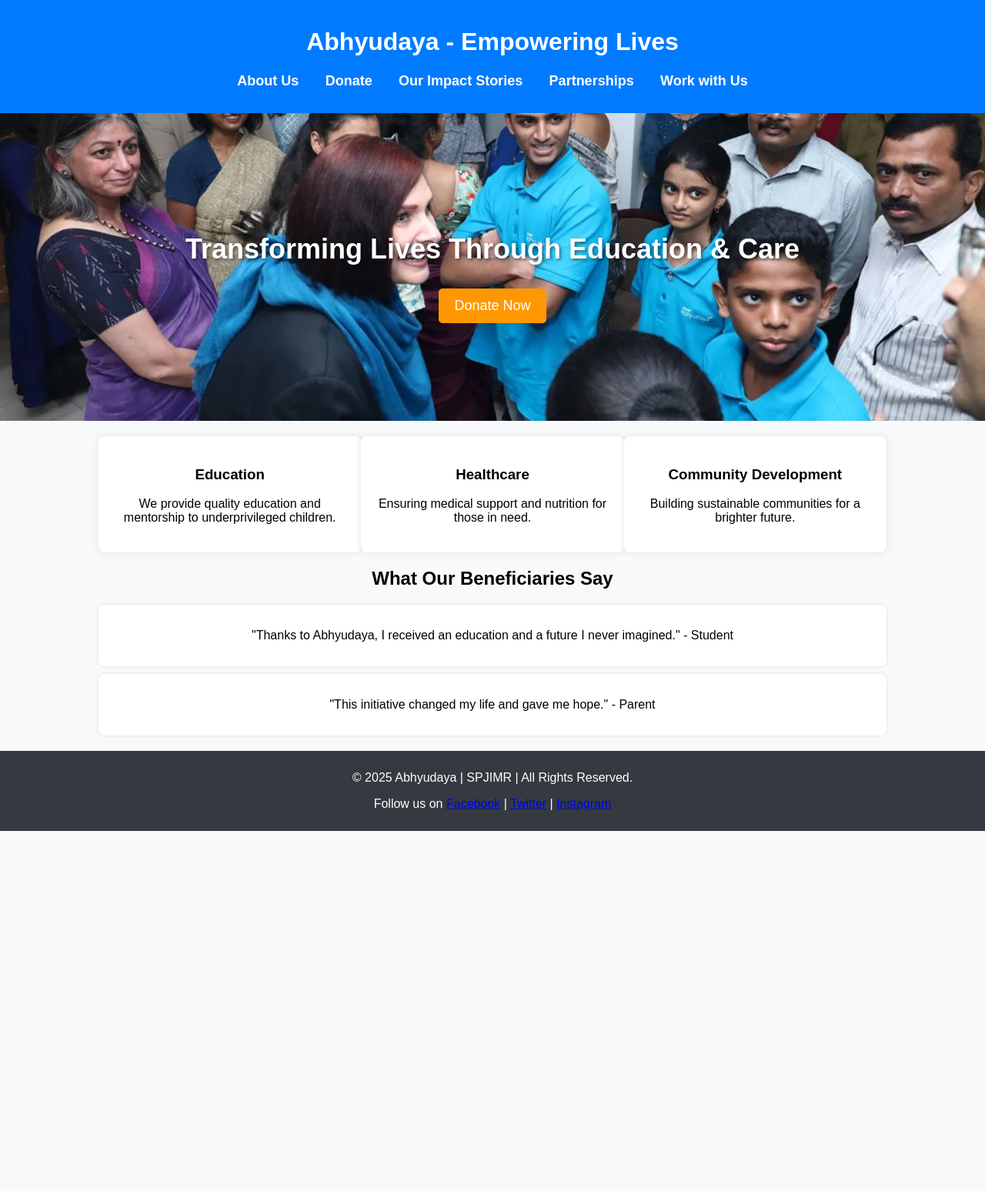
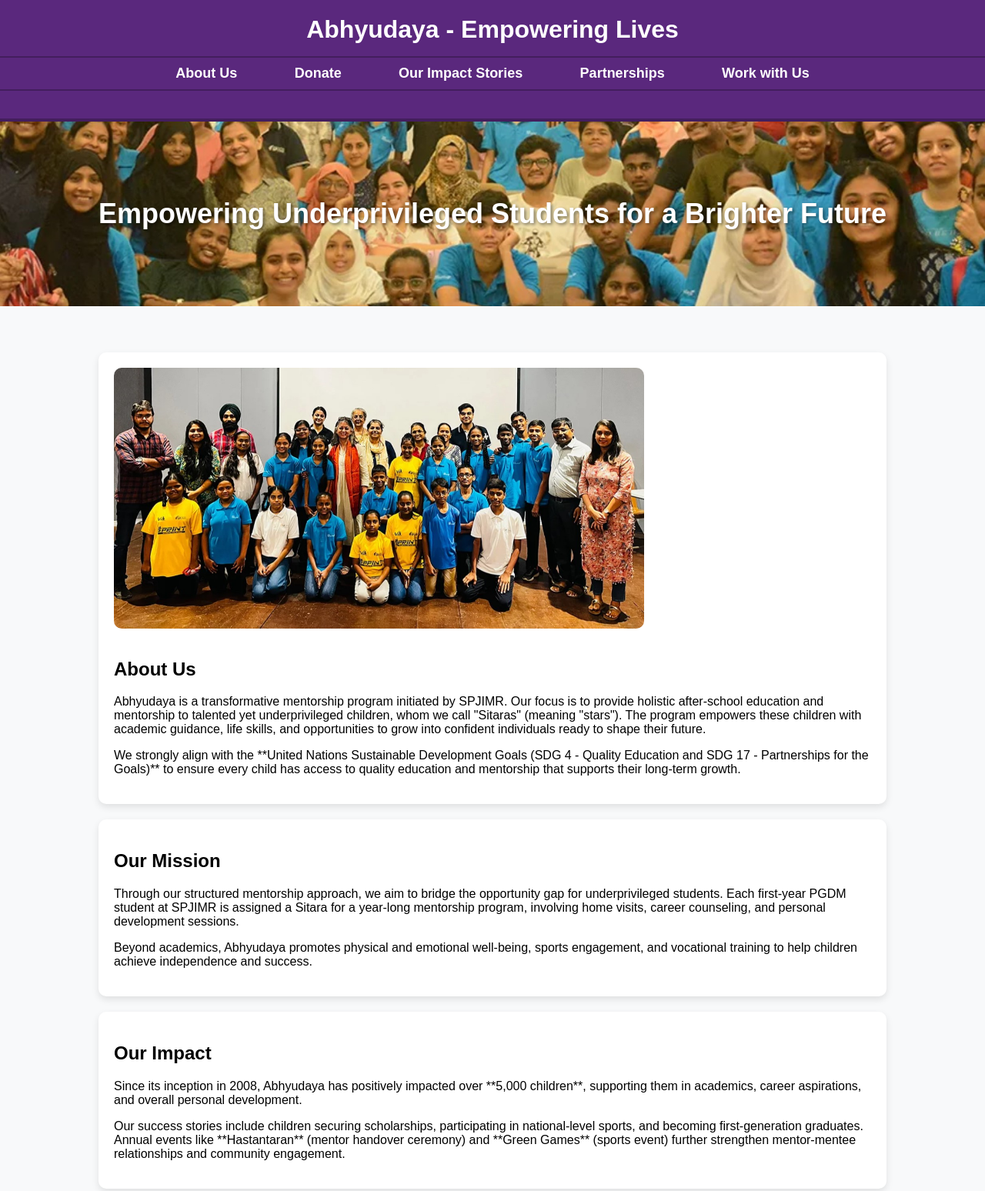
Before and after one commit to vasumittal-spjimr/donate, a plain HTML site: page index.html in a window 1280 px wide. Shown: the top 1548 px of the page at 77% size. Before the commit the page ends 1080 px from the top, so only its background shows below. Drawn offline with Linux system fonts and the light colour scheme.

Commit message:
Add files via upload

```diff
--- a/index.html
+++ b/index.html
@@ -3,7 +3,7 @@
 <head>
     <meta charset="UTF-8">
     <meta name="viewport" content="width=device-width, initial-scale=1.0">
-    <title>Abhyudaya - Transforming Lives</title>
+    <title>About Us - Abhyudaya</title>
     <link rel="stylesheet" href="styles.css">
     <style>
         body {
@@ -11,79 +11,102 @@
             margin: 0;
             padding: 0;
             background-color: #f8f9fa;
-            text-align: center;
         }
         header {
-            background-color: #007bff;
+            background-color: #5A287D; /* SPJIMR Purple */
             color: white;
-            padding: 15px 0;
+            padding: 20px 0;
+            text-align: center;
+            border-bottom: 4px solid #431E5D;
+        }
+        header h1 {
+            font-size: 32px;
+            font-weight: bold;
+            margin: 0;
+        }
+        nav {
+            margin-top: 10px;
         }
         nav ul {
             list-style: none;
             padding: 0;
+            text-align: center;
+            border-top: 2px solid #431E5D;
+            border-bottom: 2px solid #431E5D;
+            padding: 10px 0;
         }
         nav ul li {
             display: inline;
-            margin: 0 15px;
+            margin: 0 20px;
+            padding: 10px 15px;
         }
         nav ul li a {
             color: white;
             text-decoration: none;
             font-size: 18px;
+            font-weight: bold;
+            transition: color 0.3s, border-bottom 0.3s;
+        }
+        nav ul li a:hover {
+            color: #FFD700;
+            border-bottom: 2px solid #FFD700;
         }
         .hero {
-            background: url('hero_image.jpg') no-repeat center center/cover;
-            height: 400px;
+            background: url('about_hero.jpg') no-repeat center center/cover;
+            height: 200px;
             display: flex;
             align-items: center;
             justify-content: center;
-            flex-direction: column;
             color: white;
             text-shadow: 2px 2px 4px rgba(0, 0, 0, 0.5);
+            font-size: 36px;
+            font-weight: bold;
+            text-align: center;
+            padding: 20px;
+            background-color: #5A287D;
         }
-        .hero h1 {
-            font-size: 36px;
+        .container {
+            width: 80%;
+            margin: 40px auto;
+            text-align: center;
         }
-        .hero button {
-            padding: 12px 20px;
-            background: #ff9800;
+        .about-section, .mission-section, .impact-section {
+            background: white;
+            padding: 20px;
+            border-radius: 10px;
+            box-shadow: 0px 4px 10px rgba(0, 0, 0, 0.1);
+            text-align: left;
+            margin-bottom: 20px;
+        }
+        .about-section img {
+            width: 70%;
+            border-radius: 10px;
+            margin-bottom: 15px;
+        }
+        .cta {
+            text-align: center;
+            margin-top: 40px;
+        }
+        .cta button {
+            padding: 15px 25px;
+            font-size: 18px;
+            background-color: #FFD700;
+            color: #5A287D;
             border: none;
-            font-size: 18px;
-            color: white;
+            border-radius: 8px;
             cursor: pointer;
-            border-radius: 5px;
+            font-weight: bold;
         }
-        .section-container {
-            width: 80%;
-            margin: auto;
-            display: flex;
-            justify-content: space-between;
-            margin-top: 20px;
-        }
-        .section {
-            width: 30%;
-            padding: 20px;
-            background: white;
-            border-radius: 8px;
-            box-shadow: 0px 0px 10px rgba(0, 0, 0, 0.1);
-        }
-        .testimonials {
-            width: 80%;
-            margin: auto;
-            margin-top: 20px;
-        }
-        .testimonial {
-            background: white;
-            padding: 15px;
-            border-radius: 8px;
-            margin-bottom: 10px;
-            box-shadow: 0px 0px 5px rgba(0, 0, 0, 0.1);
+        .cta button:hover {
+            background-color: #FFC107;
         }
         footer {
+            background-color: #5A287D;
+            color: white;
+            text-align: center;
+            padding: 15px 0;
             margin-top: 20px;
-            background-color: #343a40;
-            color: white;
-            padding: 10px 0;
+            border-top: 4px solid #431E5D;
         }
     </style>
 </head>
@@ -101,39 +124,37 @@
         </nav>
     </header>
 
-    <section class="hero">
-        <h1>Transforming Lives Through Education & Care</h1>
-        <button onclick="window.location.href='donate.html'">Donate Now</button>
-    </section>
+    <div class="hero">Empowering Underprivileged Students for a Brighter Future</div>
 
-    <div class="section-container">
-        <div class="section">
-            <h3>Education</h3>
-            <p>We provide quality education and mentorship to underprivileged children.</p>
-        </div>
-        <div class="section">
-            <h3>Healthcare</h3>
-            <p>Ensuring medical support and nutrition for those in need.</p>
-        </div>
-        <div class="section">
-            <h3>Community Development</h3>
-            <p>Building sustainable communities for a brighter future.</p>
+    <div class="container">
+        <section class="about-section">
+            <img src="mentorship_program.jpg" alt="Mentorship Program">
+            <h2>About Us</h2>
+            <p>Abhyudaya is a transformative mentorship program initiated by SPJIMR. Our focus is to provide holistic after-school education and mentorship to talented yet underprivileged children, whom we call "Sitaras" (meaning "stars"). The program empowers these children with academic guidance, life skills, and opportunities to grow into confident individuals ready to shape their future.</p>
+            <p>We strongly align with the **United Nations Sustainable Development Goals (SDG 4 - Quality Education and SDG 17 - Partnerships for the Goals)** to ensure every child has access to quality education and mentorship that supports their long-term growth.</p>
+        </section>
+
+        <section class="mission-section">
+            <h2>Our Mission</h2>
+            <p>Through our structured mentorship approach, we aim to bridge the opportunity gap for underprivileged students. Each first-year PGDM student at SPJIMR is assigned a Sitara for a year-long mentorship program, involving home visits, career counseling, and personal development sessions.</p>
+            <p>Beyond academics, Abhyudaya promotes physical and emotional well-being, sports engagement, and vocational training to help children achieve independence and success.</p>
+        </section>
+
+        <section class="impact-section">
+            <h2>Our Impact</h2>
+            <p>Since its inception in 2008, Abhyudaya has positively impacted over **5,000 children**, supporting them in academics, career aspirations, and overall personal development.</p>
+            <p>Our success stories include children securing scholarships, participating in national-level sports, and becoming first-generation graduates. Annual events like **Hastantaran** (mentor handover ceremony) and **Green Games** (sports event) further strengthen mentor-mentee relationships and community engagement.</p>
+        </section>
+
+        <div class="cta">
+            <h2>Join Us in Making a Difference</h2>
+            <p>Be part of our journey to transform lives. Your contribution can help a child receive quality education and mentorship.</p>
+            <button onclick="window.location.href='donate.html'">Support Us</button>
         </div>
     </div>
 
-    <section class="testimonials">
-        <h2>What Our Beneficiaries Say</h2>
-        <div class="testimonial">
-            <p>"Thanks to Abhyudaya, I received an education and a future I never imagined." - Student</p>
-        </div>
-        <div class="testimonial">
-            <p>"This initiative changed my life and gave me hope." - Parent</p>
-        </div>
-    </section>
-
     <footer>
         <p>&copy; 2025 Abhyudaya | SPJIMR | All Rights Reserved.</p>
-        <p>Follow us on <a href="#">Facebook</a> | <a href="#">Twitter</a> | <a href="#">Instagram</a></p>
     </footer>
 </body>
 </html>
```
Also changed, not shown: index old.html (added, +139 -0 lines).
